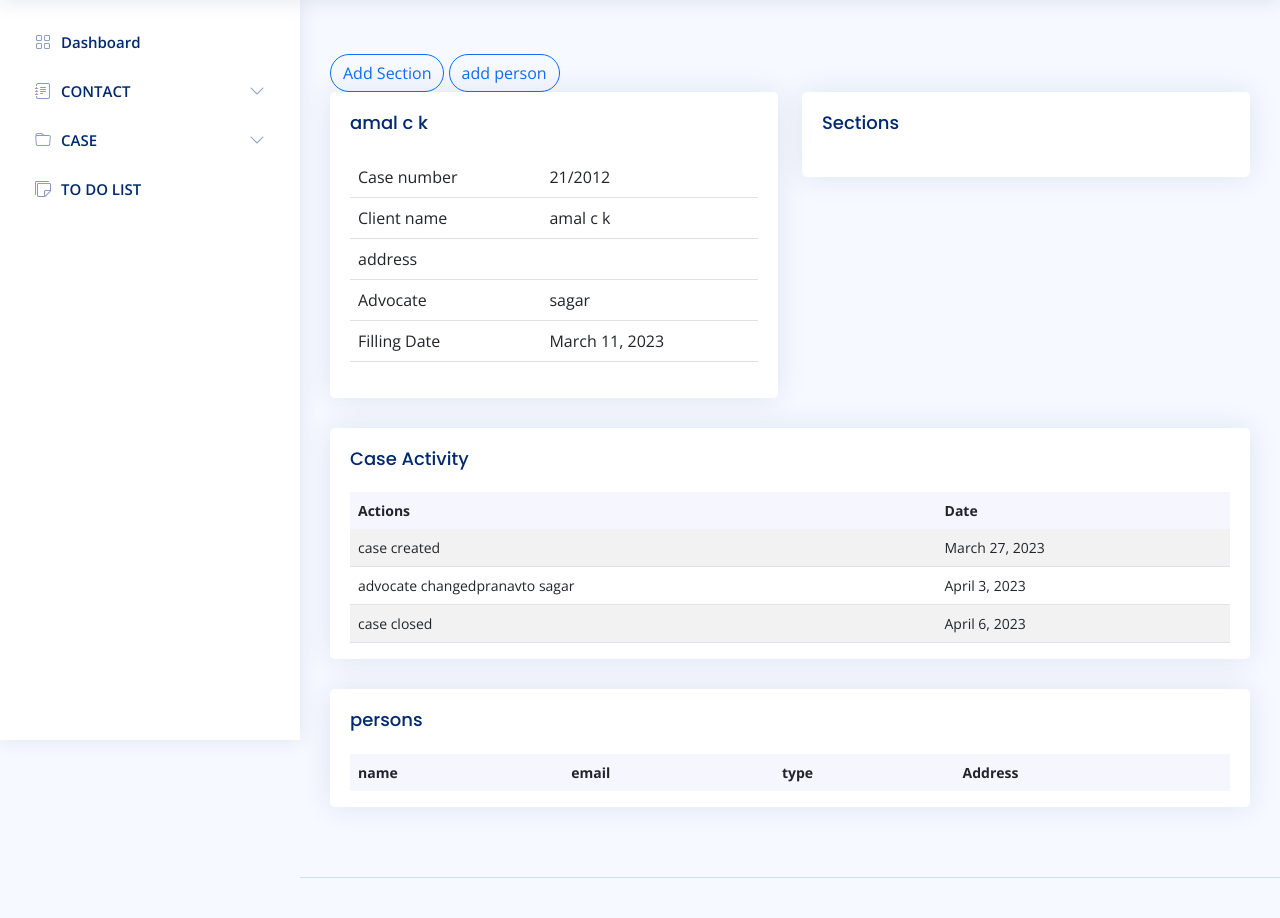
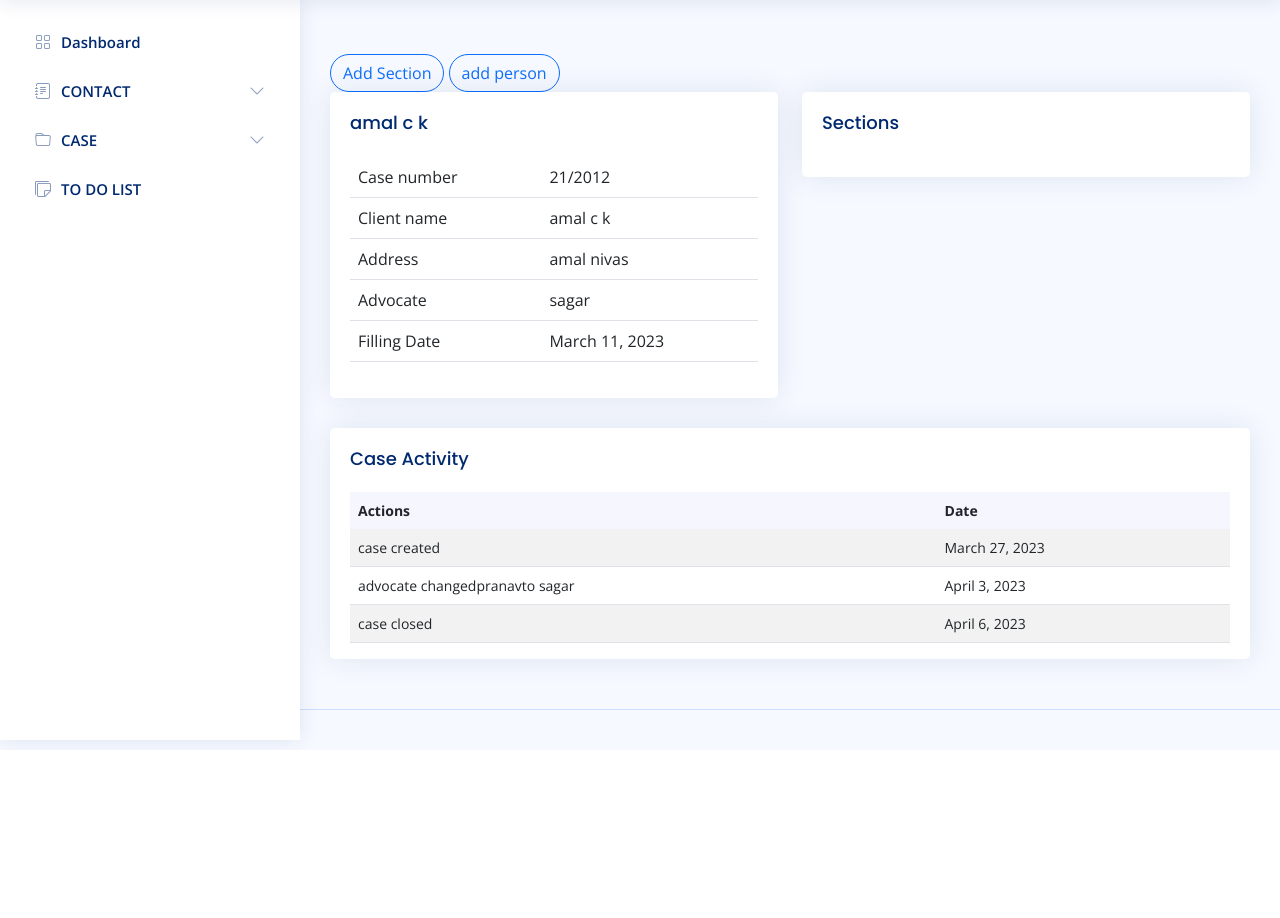
Before and after one commit to vimalprakash404/CaseMate, a Django app: page /advocate/casedetails/1 in a window 1280 px wide. Shown: the part 60-978 px from the top of the page. After the commit the page ends 810 px from the top, so only its background shows below. Run offline with Django 4.2, Linux system fonts and the light colour scheme; data comes from the database, SQL or seed files in the repository; both versions use the stored data as it was after the commit; lists and menus that the app fills with data are empty; some libraries are stand-ins or nearby versions.

Commit message:
advacte case page edited

```diff
--- a/templates/admin/case.html
+++ b/templates/admin/case.html
@@ -24,7 +24,7 @@
               <tr>
                 <th scope="row">{{i.id}}</th>
                 <td>{{i.client_name}}</td>
-                <td>{{i.address}}</td>
+                <td>{{i.client_name.Address.House_name}}<br>{{i.client_name.Address.Place}}<br>{{i.client_name.Address.City}}<br>{{i.client_name.Address.State}}<br>{{i.client_name.Address.district}}<br></td>
                 <td >{{i.case_number}}</td>
                 <td >{{i.year}}</td>
                 <td >{{i.advocate}}</td>
--- a/templates/admin/case_details.html
+++ b/templates/admin/case_details.html
@@ -92,6 +92,7 @@
     </div>
 
   </div>
+  {% if section %}
   <div class="col-lg-6">
     <div class="card">
 
@@ -106,6 +107,7 @@
       </div>
     </div>
   </div>
+  {% endif %}
 
 </div>
 <div class="col-12">
@@ -136,6 +138,7 @@
       </div>
     </div>
   </div>
+  {% if person %}
   <div class="col-12">
     <div class="card top-selling overflow-auto">
       <div class="card-body pb-0">
@@ -168,6 +171,7 @@
       </div>
     </div>
   </div>
+  {% endif %}
   <div>
     {% comment %} <div class="card-body">
       {% for i in sections %}
--- a/templates/admin/court_category.html
+++ b/templates/admin/court_category.html
@@ -12,7 +12,7 @@
               <th scope="col">id</th>
               <th scope="col">Category</th>
               <th scope="col">Description</th>
-              <th scope="col">Action</th>
+
             </tr>
           </thead>
           <tbody>
@@ -21,7 +21,7 @@
               <th scope="row">{{i.id}}</th>
               <td>{{i.name}}</td>
               <td>{{i.description}}</td>
-              <td class="fw-bold">124</td>
+
             </tr>
             {% endfor %}
 
--- a/templates/admin/notary.html
+++ b/templates/admin/notary.html
@@ -10,8 +10,7 @@
               <tr>
                 <th class="fw-bold" scope="col">id</th>
                 <th class="fw-bold" scope="col">Name</th>
-                <th class="fw-bold" scope="col">Address</th>
-                <th class="fw-bold" scope="col">status</th>
+
                 <th class="fw-bold" scope="col">type</th>
               </tr>
             </thead>
@@ -20,8 +19,6 @@
               <tr>
                 <th scope="row">{{i.id}}</th>
                 <td>{{i.client_name}}</td>
-                <td >{{i.Address}}</td>
-                <td >{{i.status}}</td>
                 <td >{{i.category}}</td>
               </tr>
               {% endfor %}
--- a/templates/advocate/case_details.html
+++ b/templates/advocate/case_details.html
@@ -75,8 +75,8 @@
               <td >{{data.client_name}}</td>
             </tr>
             <tr>
-              <td>address</td>
-              <td >{{data.address}}</td>
+              <td>Address</td>
+              <td >{{data.client_name.Address}}</td>
             </tr>
             <tr>
               <td>Advocate</td>
@@ -136,6 +136,7 @@
       </div>
     </div>
   </div>
+  {% if person %}
   <div class="col-12">
     <div class="card top-selling overflow-auto">
       <div class="card-body pb-0">
@@ -168,14 +169,6 @@
       </div>
     </div>
   </div>
-  <div>
-    <div class="card-body">
-      {% for i in sections %}
-      <div class="btn btn-primary mb-2">
-        {{i}} <a href="/case/remove/sections/{{i.id}}"><span class="badge bg-secondary text-light"><i class="bi bi-exclamation-triangle me-1"></i></span> </a>
-      </div>
-      {% endfor %}
+  {% endif %}
 
-    </div>
-  </div>
 {% endblock content %}
```
Also changed, not shown: templates/admin/notary_open.html (+2 -6 lines), db.sqlite3, 1 other file.
